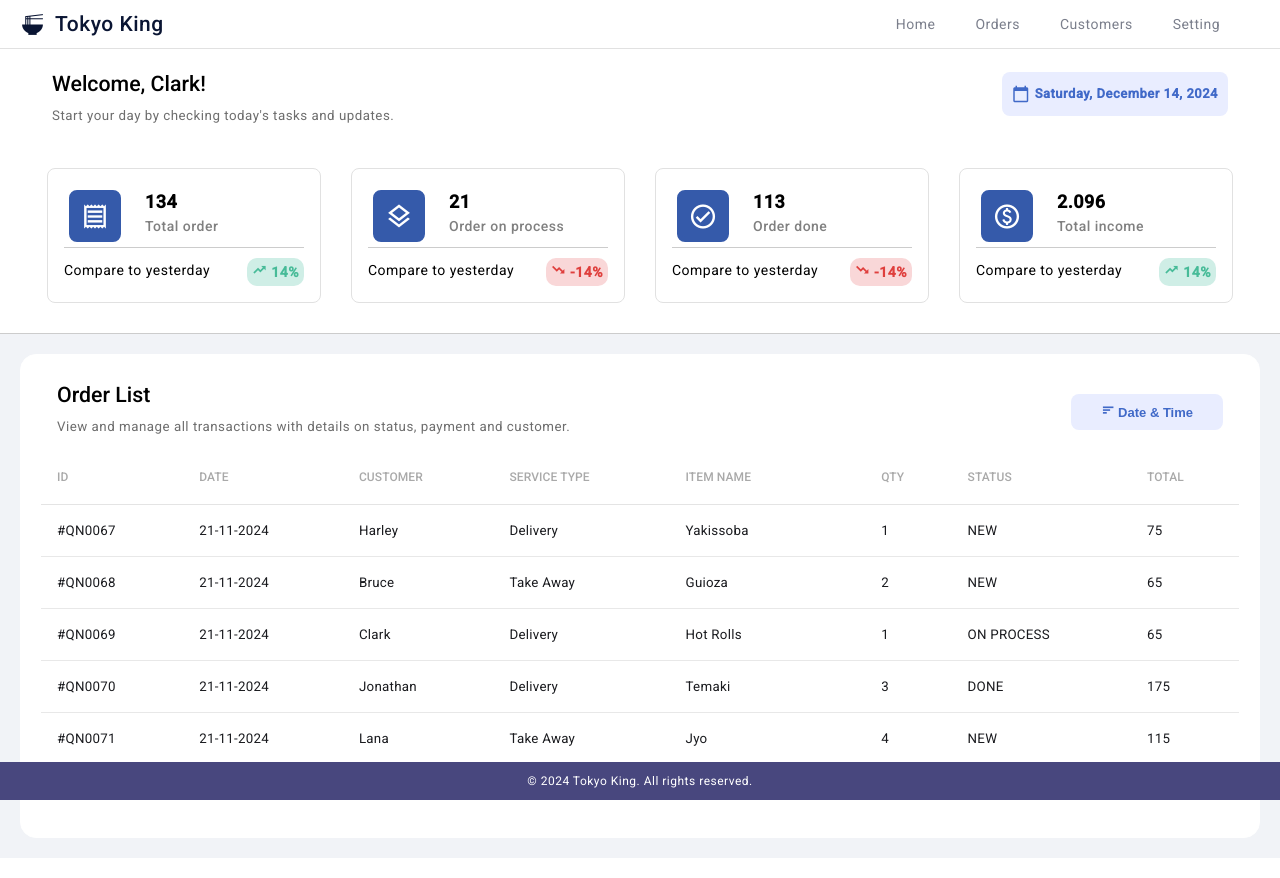
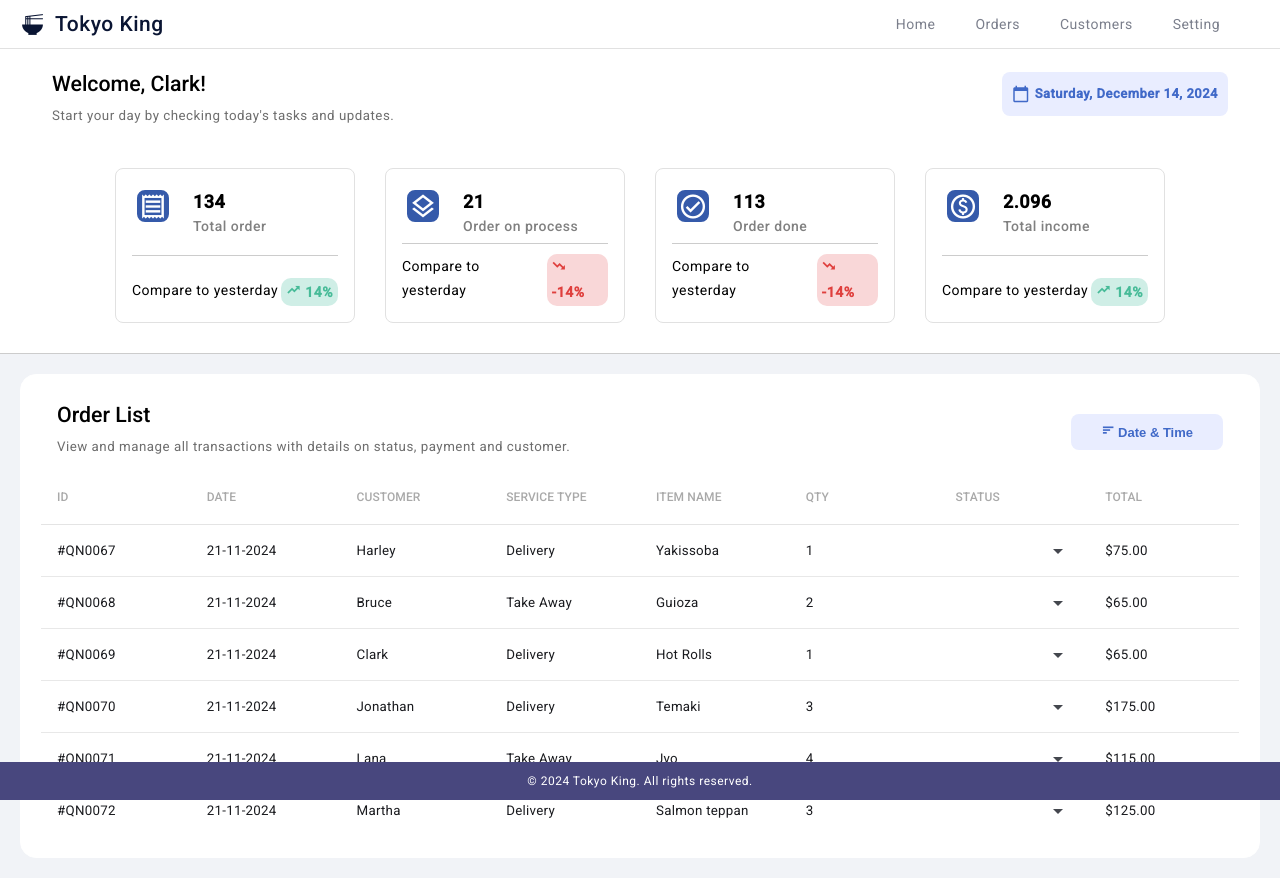
Before and after one commit to Bxstars/orderList, an Angular app: page /order in a window 1280 px wide. Built offline with nearby package versions, Linux system fonts and the light colour scheme.

Commit message:
feat: adds the functionality to change order status

```diff
--- a/src/app/shared/components/table/table.component.css
+++ b/src/app/shared/components/table/table.component.css
@@ -56,3 +56,30 @@
   border-bottom-color:  #e4e4e4da;
   font-size: 10pt;
 }
+
+.mat-mdc-select {
+  font-size: 9pt;
+  font-weight: 500;
+  padding: 5px 10px;
+  border-radius: 20px;
+}
+
+.status-new {
+  background-color: #e9edff;
+  color: #4069c8;
+}
+
+.status-on-process {
+  background-color: #fff3cd;
+  color: #e0ab0d;
+}
+
+.status-delivery {
+  background-color: #fedbe5;
+  color: #db0698;
+}
+
+.status-done {
+  background-color: #cfeee6;
+  color: #47bb98;
+}
--- a/src/app/shared/components/table/table.component.html
+++ b/src/app/shared/components/table/table.component.html
@@ -15,9 +15,31 @@
         *ngFor="let column of columns"
         [matColumnDef]="column.columnDef"
       >
-        <th mat-header-cell *matHeaderCellDef>{{ column.header }}</th>
+        <th mat-header-cell *matHeaderCellDef class="status-column">{{ column.header }}</th>
         <td mat-cell *matCellDef="let element">
-          {{ element[column.columnDef]}}
+          <ng-container *ngIf="column.columnDef !== 'status'  && column.columnDef !== 'total'">
+            {{ element[column.columnDef] }}
+          </ng-container>
+
+          <ng-container *ngIf="column.columnDef === 'total'">
+            <span>{{ element[column.columnDef] | currency: '' }}</span>
+          </ng-container>
+
+          <ng-container *ngIf="column.columnDef === 'status'" class="status-column">
+            <mat-select
+              class="custom-outline"
+              [(value)]="element.status"
+              (selectionChange)="updateStatus(element, $event.value)"
+              [ngClass]="getStatusClass(element.status)"
+            >
+              <mat-option
+                *ngFor="let status of statusList"
+                [value]="status.value"
+              >
+                {{ status.name }}
+              </mat-option>
+            </mat-select>
+          </ng-container>
         </td>
       </ng-container>
 
--- a/src/app/shared/components/table/table.component.ts
+++ b/src/app/shared/components/table/table.component.ts
@@ -1,6 +1,8 @@
 import { Component, Input } from '@angular/core';
 import { MatTableModule } from '@angular/material/table';
 import { CommonModule } from '@angular/common';
+import { MatSelectModule } from '@angular/material/select';
+import { MatOptionModule } from '@angular/material/core';
 
 
 export interface TableColumn {
@@ -11,7 +13,7 @@ export interface TableColumn {
 @Component({
   selector: 'app-table',
   standalone: true,
-  imports: [MatTableModule, CommonModule],
+  imports: [MatTableModule, CommonModule, MatSelectModule, MatOptionModule],
   templateUrl: './table.component.html',
   styleUrl: './table.component.css'
 })
@@ -25,4 +27,30 @@ export class TableComponent {
     return this.columns.map(column => column.columnDef)
   }
 
+  statusList = [
+    { value: 'new', name: 'New' },
+    { value: 'on process', name: 'On Process' },
+    { value: 'delivery', name: 'Delivery' },
+    { value: 'done', name: 'Done' }
+  ];
+
+  updateStatus(row: any, newValue: number) {
+    row.status = newValue;
+  }
+
+  getStatusClass(status: string): string {
+    switch (status) {
+      case 'new':
+        return 'status-new';
+      case 'on process':
+        return 'status-on-process';
+      case 'delivery':
+        return 'status-delivery';
+      case 'done':
+        return 'status-done';
+      default:
+        return '';
+    }
+  }
+
 }
--- a/src/styles.css
+++ b/src/styles.css
@@ -4,6 +4,7 @@
   padding:0;
   margin:0;
   border:0;
+  box-sizing: border-box;
 }
 
 html, body {
@@ -13,6 +14,16 @@ html, body {
 body {
   margin: 0;
   font-family: Roboto, "Helvetica Neue", sans-serif;
+}
+
+.wrapper {
+  display: flex;
+  flex-direction: column;
+  min-height: 100vh;
+}
+
+.content {
+  flex: 1;
 }
 
 .table-container {
@@ -39,3 +50,18 @@ body {
   border-radius: 50px;
   border: 3px solid  rgb(236, 236, 236);
 }
+
+.mat-mdc-select-value {
+  width: 50%;
+  overflow: hidden;
+  text-overflow: ellipsis;
+  white-space: nowrap;
+}
+
+.status-column {
+  max-width: 130px;
+  width: 130px;
+  overflow: hidden;
+  text-overflow: ellipsis;
+  white-space: nowrap;
+}
```
